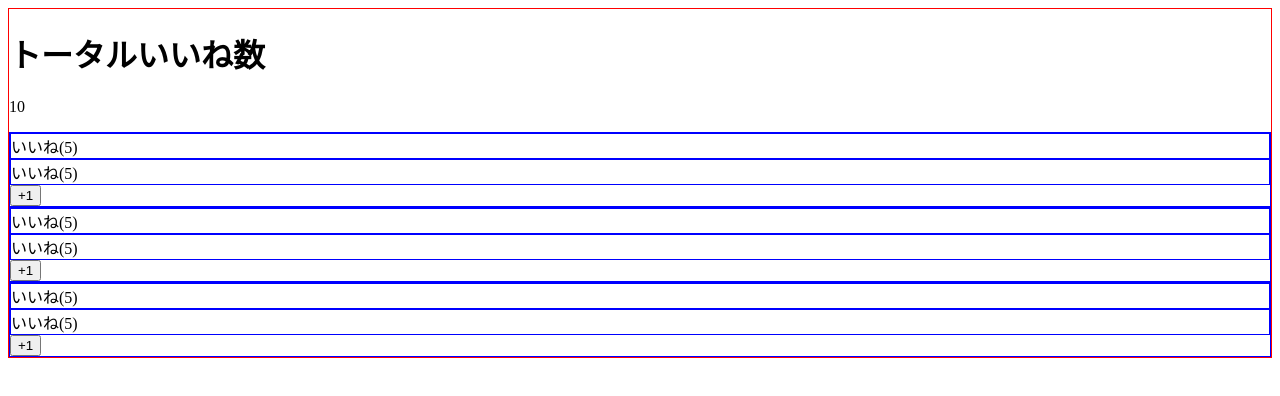
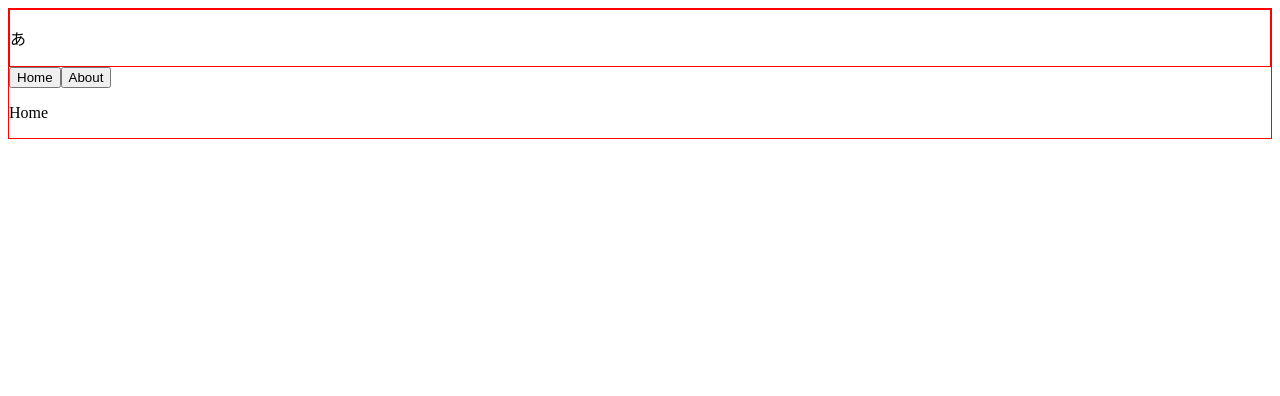
Before and after one commit to ItFumi/vue_practice, a Vue app in the folder vue_sample/: page / in a window 1280 px wide. Shown: the top 396 px of the page. Built offline with nearby package versions, Linux system fonts and the light colour scheme.

Commit message:
learning section8

```diff
--- a/vue_sample/src/App.vue
+++ b/vue_sample/src/App.vue
@@ -1,30 +1,86 @@
 <template>
   <div>
-    <!-- 大文字で始まるパスカルケースで記載。like-headerというケバブケースでも記載可 -->
-    <LikeHeader></LikeHeader>
-    <p>{{number}}</p>
+    <!-- 大文字で始まるパスカルケースで記載。like-headerというケバブケースでも記載可。 -->
+    <!--
+    <LikeHeader headerText="トータルのいいね数">
+      <p>トータルのいいね数</p>
+      <p>{{number}}</p>
+    </LikeHeader>
+    -->
 
-    <!-- HTML内では属性値をケバブケースで記載する事 -->
-    <!-- LikeNumber.vueのincrement()で発火 -->
+    <!-- 子コンポーネントのLikeHeader.vueのslotタグより、name属性にこのv-slot属性に指定された属性値を指定する事で表示される。templateタグ以外は使用不可。 -->
+    <!-- 「v-slot:title="slotProps"」で子コンポーネントのslotタグのデータを取得できる。 -->
+    <!--
+    <LikeHeader>
+      <h3>子コンポーネントの空のslotタグに</h3>
+      <template v-slot:title="slotProps">
+        <p>トータルのいいね数</p>
+        <p>{{ slotProps }}</p>
+      </template>
+      <p>記載される内容。</p>
+      <template v-slot:number>
+        <p>{{number}}</p>
+      </template>
+    </LikeHeader>
+    -->
+
+    <LikeHeader>
+      <!-- 「v-slot:」は「#」に置き換え可能。 -->
+      <template #[title]></template>
+    </LikeHeader>
+
+    <!-- コンポーネント内にtemplateタグが1つのみの場合、下記の様にコンポーネントにv-slotを記載できる。 -->
+    <!-- 下記、省略形。 -->
+    <!-- v-slot:default="slotProps"を省略。 -->
+    <!--
+    <LikeHeader v-slot="slotProps">
+      <p>{{slotProps}}</p>
+    </LikeHeader>
+    -->
+
+    <!-- HTML内では属性値をケバブケースで記載する事。 -->
+    <!-- LikeNumber.vueのincrement()で発火。 -->
+    <!--
     <LikeNumber :total-number="number" @my-click="number = $event"></LikeNumber>
+    -->
 
-    <!-- @my-click内は関数でも可能 -->
+    <!-- @my-click内は関数でも可能。 -->
+    <!--
     <LikeNumber :total-number="number" @my-click="incrementNumber"></LikeNumber>
+    <LikeNumber :total-number="number" test-props="test"></LikeNumber>
+    -->
 
-    <LikeNumber :total-number="number" test-props="test"></LikeNumber>
+    <button @click="currentComponent = 'Home'">Home</button>
+    <button @click="currentComponent = 'About'">About</button>
+    <keep-alive>
+      <component :is="currentComponent"></component>
+    </keep-alive>
+    <!-- keep-aliveタグによって、タブの切替え処理等で再描画する事がなくなる。-->
+    <!-- 上記のcomponentタグは、下記2つと同じ処理を行う。 -->
+    <!--
+    <Home v-if="currentComponent === 'Home'"></Home>
+    <About v-if="currentComponent === 'About'"></About>
+    -->
   </div>
 </template>
 <script>
 // ローカル登録
 import LikeHeader from "./components/LikeHeader.vue"
+import Home from "./components/Home.vue"
+import About from "./components/About.vue"
+
 export default {
-  data(){
+  data() {
     return {
-      number: 10
+      number: 10,
+      title: "title",
+      currentComponent: 'Home'
     }
   },
   components: {
-    LikeHeader: LikeHeader
+    LikeHeader: LikeHeader,
+    Home: Home,
+    About: About
   },
   methods: {
     incrementNumber(val) {
@@ -33,7 +89,7 @@ export default {
   }
 }
 </script>
-// scopedを入れる事により他のvueファイルへのスタイル適用を防ぐ。
+/* scopedを入れる事により他のvueファイルへのスタイル適用を防ぐ。 */
 <style scoped>
   div {
     border: 1px solid red;
--- /dev/null
+++ b/vue_sample/src/components/About.vue
@@ -0,0 +1,19 @@
+<template>
+  <div>
+    <p>About</p>
+    <input type="text">
+  </div>
+</template>
+<script>
+export default {
+  // 親コンポーネントにkeep-aliveタグを使用した為、activatedとdeactivatedイベントが追加された。
+  activated(){
+    // About.vueコンポーネントが有効になった時に発火。
+    console.log("activated");
+  },
+  deactivated() {
+    // About.vueコンポーネントが無効になった時に発火。
+    console.log("deactivated");
+  }
+};
+</script>
--- /dev/null
+++ b/vue_sample/src/components/Home.vue
@@ -0,0 +1,3 @@
+<template>
+  <p>Home</p>
+</template>
--- a/vue_sample/src/components/LikeHeader.vue
+++ b/vue_sample/src/components/LikeHeader.vue
@@ -1,3 +1,36 @@
 <template>
-	<h1>トータルいいね数</h1>
+	<div>
+		<slot name="title" :user="user" text="text">
+			<p>あ</p>
+		</slot>
+		<!-- 親コンポーネントのApp.vueのtemplateより、v-slot属性に指定された属性値の中身が表示される。 -->
+		<!--
+		<slot name="title" :user="user" text="text">
+			<h1>{{headerText}}</h1>
+		</slot>
+		-->
+
+		<slot></slot>
+		<slot></slot>
+
+		<!--
+		<slot name="number"></slot>
+		-->
+
+		<!-- 親コンポーネントのApp.vueのLinkHeaderタグ内の中身が表示される。 -->
+		<!-- <slot>親コンポーネントのLinkHeaderタグ内に何も記載無しの場合</slot> -->
+	</div>
 </template>
+<script>
+export default {
+	// props: ["headerText"]
+	data(){
+		return {
+			user: {
+				firstName: "Dack",
+				lastName: "Donald"
+			}
+		}
+	}
+}
+</script>
--- a/vue_sample/src/components/LikeNumber.vue
+++ b/vue_sample/src/components/LikeNumber.vue
@@ -1,4 +1,4 @@
-//templateタグの中身は同階層のタグがあってはいけない。
+<!-- templateタグの中身は同階層のタグが複数あってはいけない。 -->
 <template>
 	<div>
 		<div>いいね({{totalNumber/2}})</div>
@@ -8,11 +8,12 @@
 </template>
 <script>
 export default {
-	//下記は「props: ["totalNumber","testProps"],」といった配列でも記載可能
+	// 下記は「props: ["totalNumber","testProps"],」といった配列でも記載可能。
 	props: {
 		totalNumber: {
-			totalNumber: Number, //「type: Number」でも可能
-			//「required: true」で入力必須かどうか
+			//「type: Number」でも記載可能。
+			totalNumber: Number,
+			//「required: true」で入力必須かどうか。
 			//「default: 10」で何も入力されなかった場合の値。requiredとは一緒に記載できない。
 			/* オブジェクト型の場合
 			default: function() {
```
